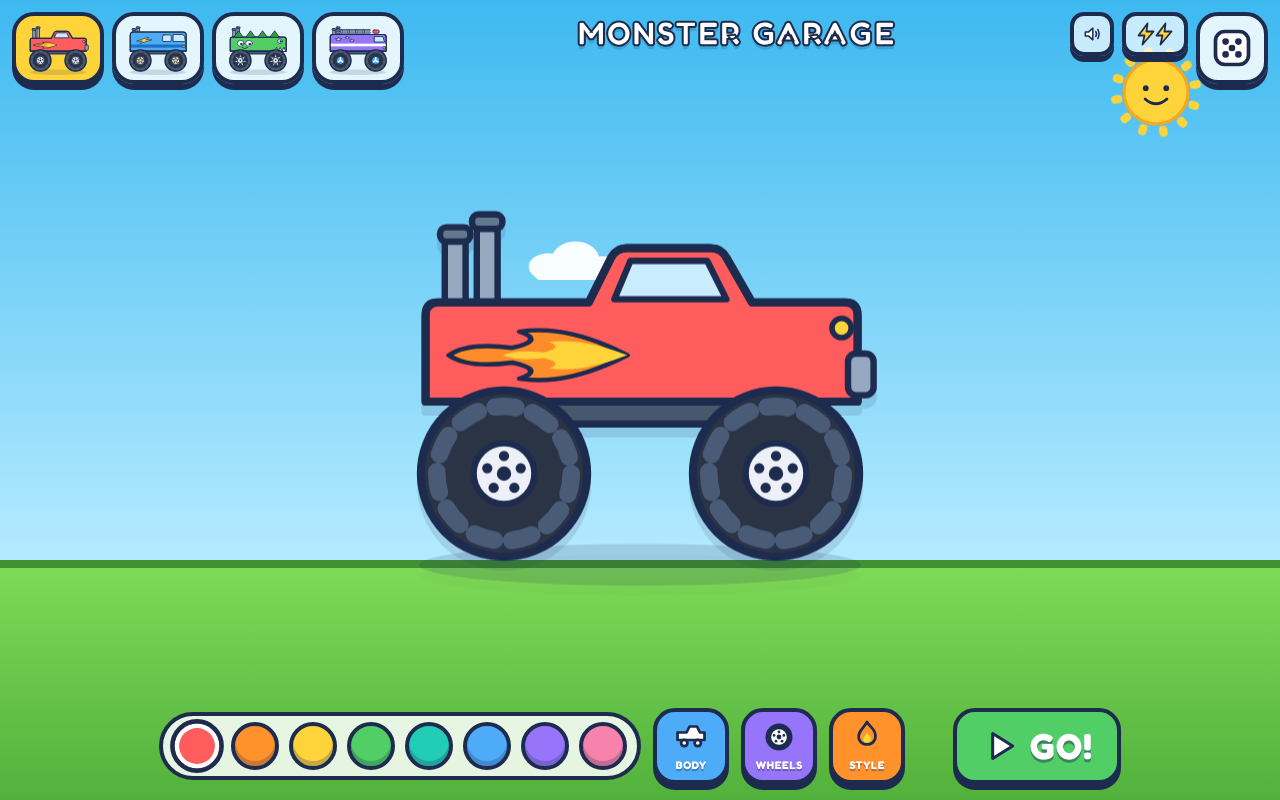
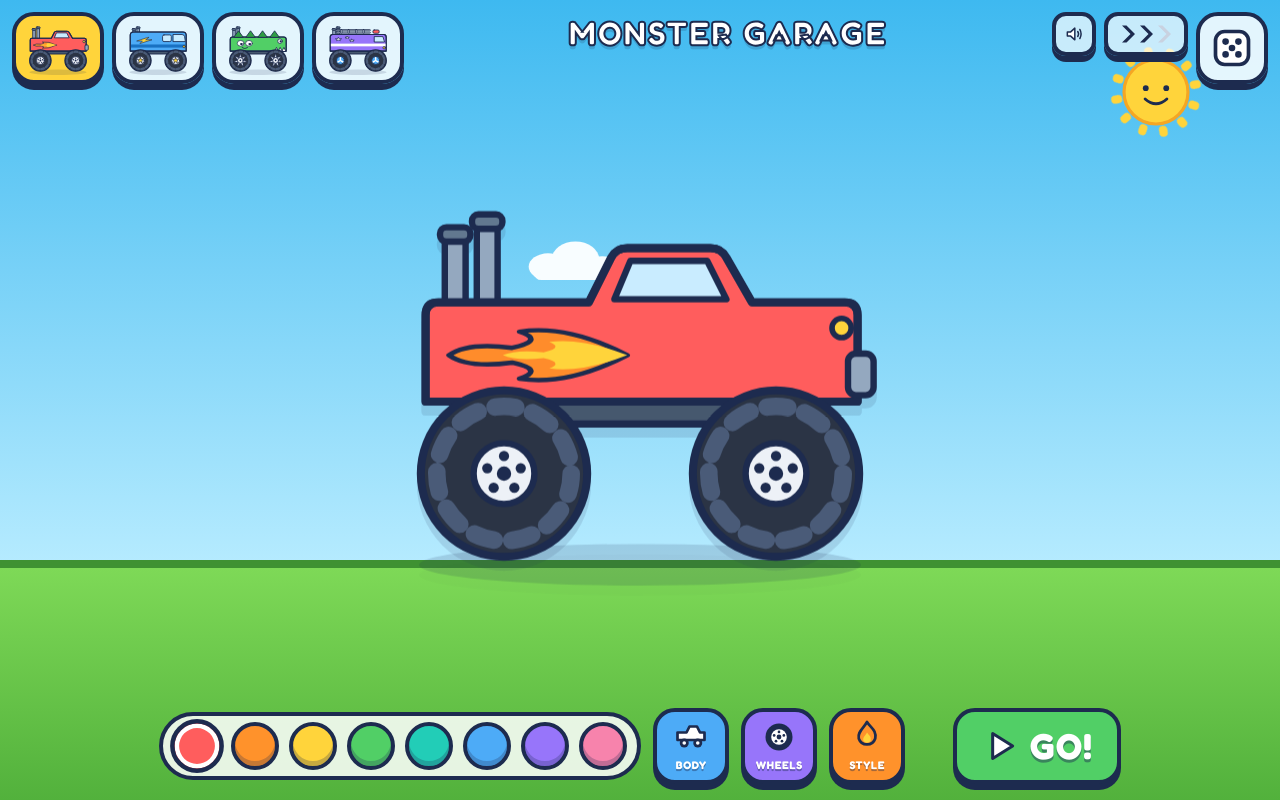
Before and after one commit to vinitvyas09/monster-truck-game-for-kids, a Next.js app: page / in a window 1280 px wide. Built offline with nearby package versions, Linux system fonts and the light colour scheme.

Commit message:
disable flipping on terrain launch

```diff
--- a/components/DriveScreen.tsx
+++ b/components/DriveScreen.tsx
@@ -633,13 +633,13 @@ export function DriveScreen({ config, mode, stars, onStars, onHome }: DriveProps
       // --- big air: slide whistle up, backflip at turbo speed, slam landing ---
       let visualAng = st.ang;
       if (!st.airborne && !grounded) {
+        // terrain launch (ramp/cliff/hill): big air, whistle and slam, but no
+        // rotation — flips are the kid's trick, jump-button only
         st.airborne = true;
         st.airT = 0;
         st.liftSpeed = st.speed;
-        st.flipping = st.liftSpeed > FLIP_SPEED;
-        st.flipsN = st.flipping ? 1 : 0;
-        st.flipT0 = 0.08;
-        st.flipT1 = 0.53;
+        st.flipping = false;
+        st.flipsN = 0;
       }
       if (st.airborne) {
         st.airT += dt;
--- a/components/GarageScreen.tsx
+++ b/components/GarageScreen.tsx
@@ -5,7 +5,7 @@ import type { SpeedMode, TruckConfig } from "@/lib/trucks";
 import { BODIES, DECALS, PALETTE, SPEED_MODES, WHEELS, cycle, randomTruck } from "@/lib/trucks";
 import { isMuted, pop, setMuted, unlockAudio, voice, whoosh } from "@/lib/audio";
 import { MonsterTruck } from "./TruckArt";
-import { BoltIcon, CloudArt, DiceIcon, FlameIcon, PlayIcon, SpeakerIcon, SunArt, TruckIcon, WheelIcon } from "./icons";
+import { CloudArt, DiceIcon, FlameIcon, PlayIcon, SpeakerIcon, SpeedChevron, SunArt, TruckIcon, WheelIcon } from "./icons";
 
 type Props = {
   trucks: TruckConfig[];
@@ -100,8 +100,8 @@ export function GarageScreen({ trucks, active, speedMode, onSpeedMode, onSelect,
             }}
           >
             <span className="flex items-center">
-              {SPEED_MODES.slice(0, SPEED_MODES.indexOf(speedMode) + 1).map((m) => (
-                <BoltIcon key={m} className="-ml-1.5 h-6 w-6 first:ml-0" />
+              {SPEED_MODES.map((m, i) => (
+                <SpeedChevron key={m} on={i <= SPEED_MODES.indexOf(speedMode)} className="-ml-1.5 h-6 w-6 first:ml-0" />
               ))}
             </span>
           </button>
--- a/components/icons.tsx
+++ b/components/icons.tsx
@@ -132,6 +132,18 @@ export function StarIcon({ className, fill = "#ffd43b" }: IconProps & { fill?: s
   );
 }
 
+/** One fast-forward chevron of the speed setting; greyed out when not reached. */
+export function SpeedChevron({ className, on }: IconProps & { on: boolean }) {
+  return (
+    <svg viewBox="0 0 24 24" className={className} aria-hidden>
+      <polygon
+        points="6,3.5 14.5,12 6,20.5 10.5,20.5 19,12 10.5,3.5"
+        fill={on ? "#1d2b4f" : "#c9d2e0"}
+      />
+    </svg>
+  );
+}
+
 export function SpeakerIcon({ className, muted }: IconProps & { muted: boolean }) {
   return (
     <svg viewBox="0 0 24 24" className={className} aria-hidden>
```
